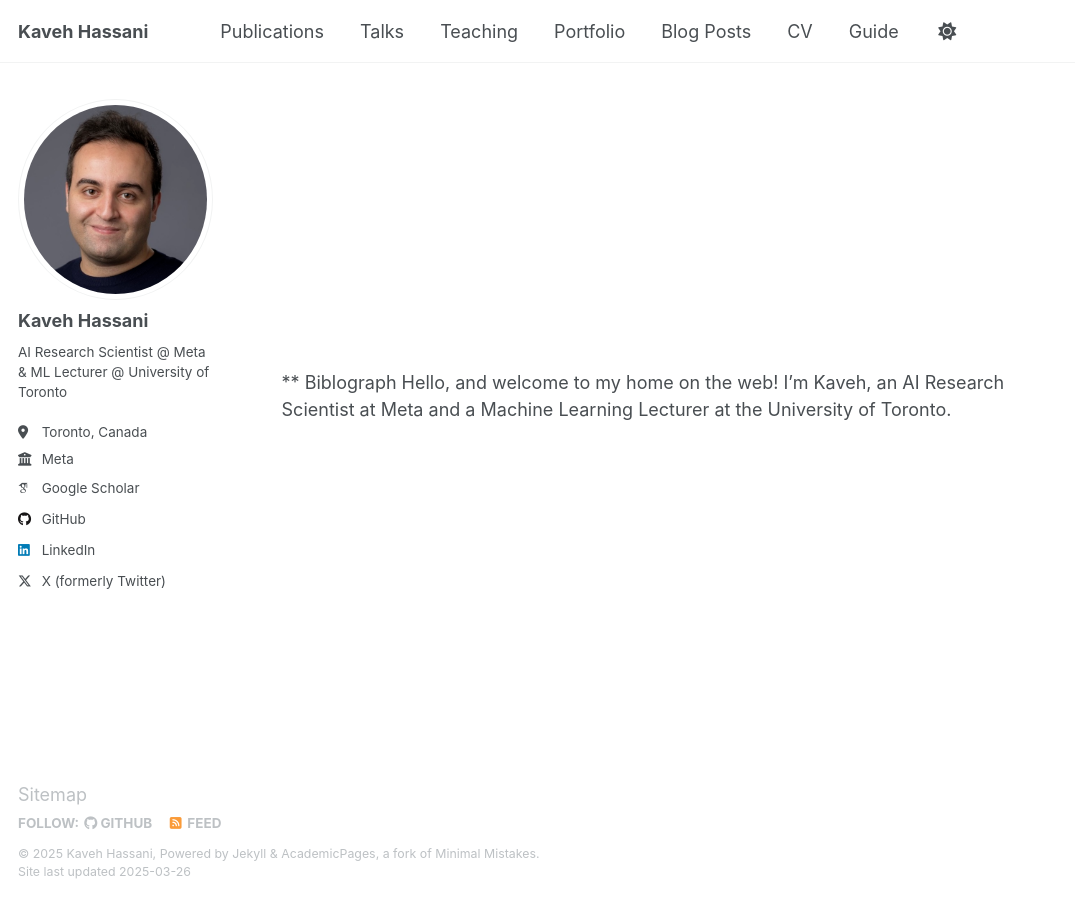
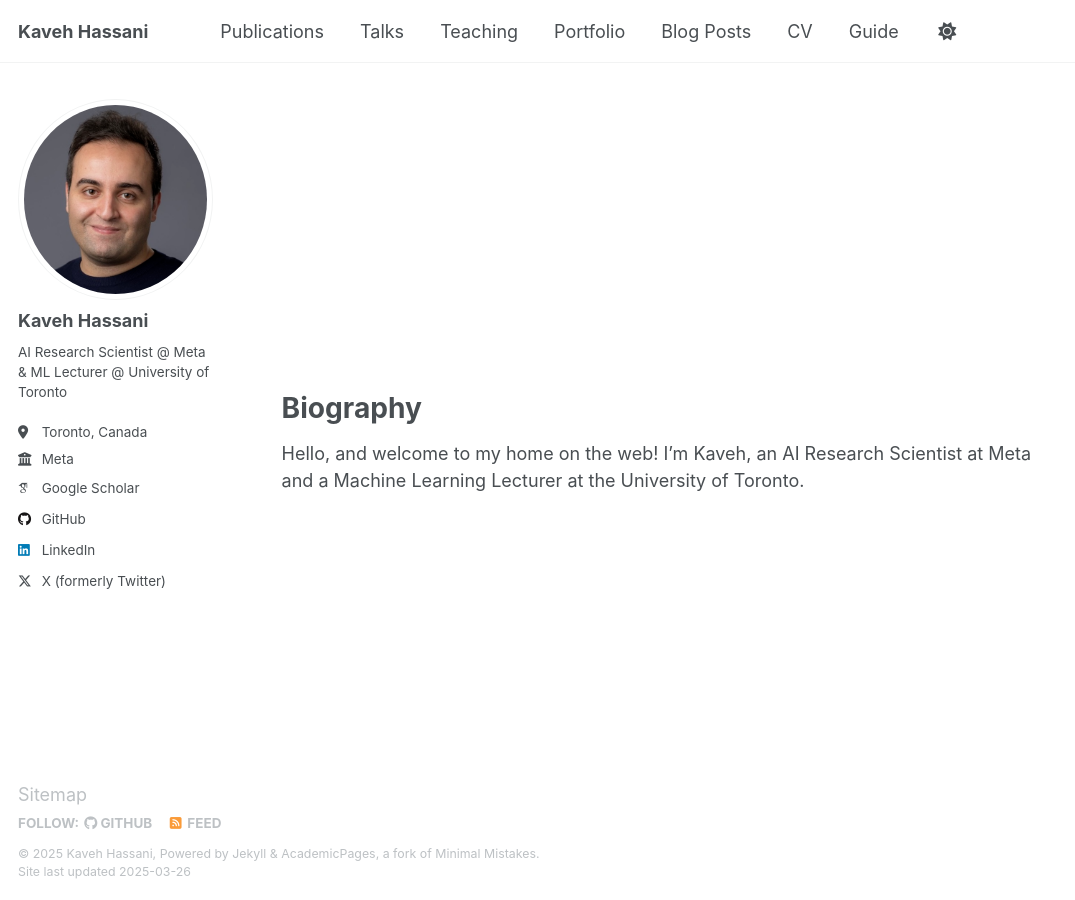
Before and after one commit to kavehhassani/kavehhassani.github.io, a Jekyll site: the page built from _pages/about.md, in a window 1280 px wide. Shown: the whole page, without its empty margins (0-1075 px from the left). Built offline with Jekyll 4.4.1, drawn with Linux system fonts in a browser that asks for light colours; some web fonts are replaced.

Commit message:
Update about.md

```diff
--- a/_pages/about.md
+++ b/_pages/about.md
@@ -16,5 +16,5 @@ redirect_from:
 <br>
 <br>
 <br>
-** Biblograph
+<h1>Biography</h1>
 Hello, and welcome to my home on the web! I’m Kaveh, an AI Research Scientist at Meta and a Machine Learning Lecturer at the University of Toronto.
```
